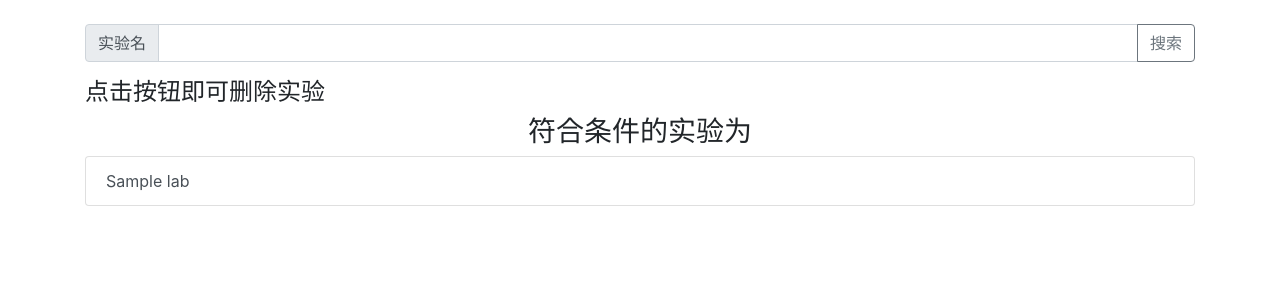
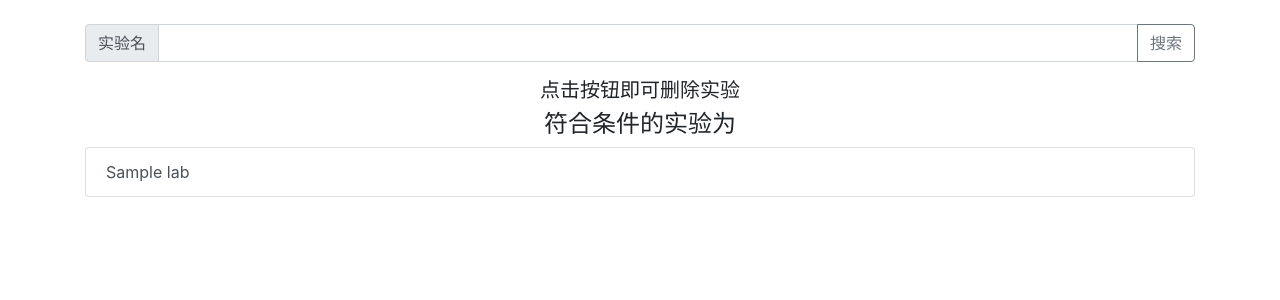
Before and after one commit to g4197/Next-Generation-Physics-Lab, a Django app: template templates/admin_remove_lab.html in a window 1280 px wide. Shown: the part 56-356 px from the top of the page. Run offline with Django 3.2, Linux system fonts and the light colour scheme; tables that the repository leaves empty hold one stand-in row (values such as "Sample post"); the template is opened without the code that fills it: values that come from a table or form of the project are taken from there, most other values are stand-ins (such as "Sample title", 1, 10 or a date in 2020); some libraries are stand-ins or nearby versions.

Commit message:
Finished admin remove lab

```diff
--- a/PhysicsLab/views.py
+++ b/PhysicsLab/views.py
@@ -180,6 +180,11 @@ def admin_remove_lab(request):
 def admin_remove_lab_handler(request):
     if not request.user.has_perm('PhysicsLab:remove_lab'):
         return HttpResponseRedirect(reverse('PhysicsLab:index'))
+    lab_pk = request.POST.get('lab_pk', -1)
+    if lab_pk != -1:
+        lab = Lab.objects.filter(pk=lab_pk)
+        lab.delete()
+    return HttpResponseRedirect(reverse('PhysicsLab:admin_remove_lab'))
 
 
 def query_lab(request, week: int):
--- a/templates/admin_remove_lab.html
+++ b/templates/admin_remove_lab.html
@@ -21,8 +21,8 @@
         </div>
     </form>
     {% if lab_list %}
-        <h4>点击按钮即可删除实验</h4>
-        <h3 class="text-center">符合条件的实验为</h3>
+        <h5 class="text-center">点击按钮即可删除实验</h5>
+        <h4 class="text-center">符合条件的实验为</h4>
         <div class="list-group">
             {% for lab in lab_list %}
                 <button type="button" onclick="removeLab({{ lab.pk }})" class="list-group-item list-group-item-action">
```
